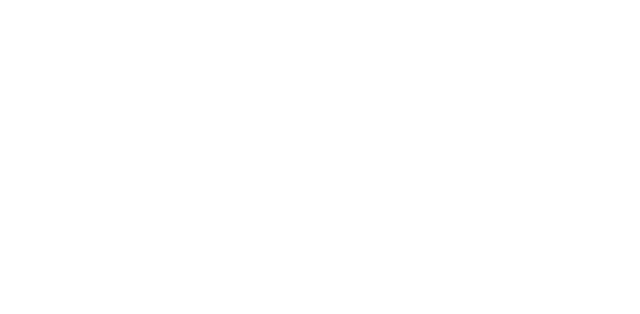
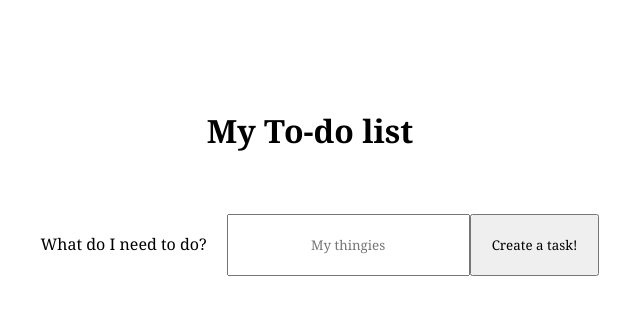
Before and after one commit to AnnaMaPe/202301-w6ch1-anna-marrodan, a React (Create React App) app: page / in a window 1280 px wide. Shown: the top 314 px of the page, without its empty margins (330-970 px from the left). Built offline with nearby package versions, Linux system fonts and the light colour scheme.

Commit message:
Test App component

```diff
--- a/package.json
+++ b/package.json
@@ -15,6 +15,7 @@
     "react-dom": "^18.2.0",
     "react-redux": "^8.0.5",
     "react-scripts": "5.0.1",
+    "styled-components": "^5.3.6",
     "typescript": "^4.9.5",
     "web-vitals": "^2.1.4"
   },
@@ -44,8 +45,9 @@
     ]
   },
   "devDependencies": {
+    "@types/styled-components": "^5.1.26",
+    "husky": "^8.0.0",
     "lint-staged": "^13.1.1",
-    "prettier": "^2.8.4",
-    "husky": "^8.0.0"
+    "prettier": "^2.8.4"
   }
 }
--- a/src/App.css
+++ /dev/null
@@ -1,3 +0,0 @@
-.App {
-  text-align: center;
-}
--- a/src/App.tsx
+++ b/src/App.tsx
@@ -1,9 +1,9 @@
 import React from "react";
 
-import "./App.css";
+import { Layout } from "./components/Layout/Layout";
 
-function App() {
-  return <div></div>;
-}
+const App = () => {
+  return <Layout />;
+};
 
 export default App;
--- a/src/components/Form/Form.tsx
+++ b/src/components/Form/Form.tsx
@@ -1,9 +1,9 @@
 export const Form = (): JSX.Element => {
   return (
-    <section className="form" aria-label="create a task">
+    <form className="form" aria-label="create a task">
       <label htmlFor="todo">What do I need to do?</label>
       <input id="todo" type="text" placeholder="My thingies" />
       <button type="submit">Create a task!</button>
-    </section>
+    </form>
   );
 };
--- a/src/index.css
+++ /dev/null
@@ -1,13 +0,0 @@
-body {
-  margin: 0;
-  font-family: -apple-system, BlinkMacSystemFont, "Segoe UI", "Roboto", "Oxygen",
-    "Ubuntu", "Cantarell", "Fira Sans", "Droid Sans", "Helvetica Neue",
-    sans-serif;
-  -webkit-font-smoothing: antialiased;
-  -moz-osx-font-smoothing: grayscale;
-}
-
-code {
-  font-family: source-code-pro, Menlo, Monaco, Consolas, "Courier New",
-    monospace;
-}
--- a/src/index.tsx
+++ b/src/index.tsx
@@ -4,13 +4,14 @@ import { Provider } from "react-redux";
 import { store } from "./store";
 import App from "./App";
 import reportWebVitals from "./reportWebVitals";
-import "./index.css";
+import GlobalStyles from "./GlobalStyles";
 
 const container = document.getElementById("root")!;
 const root = createRoot(container);
 
 root.render(
   <React.StrictMode>
+    <GlobalStyles />
     <Provider store={store}>
       <App />
     </Provider>
```
Also changed, not shown: 2 other files (tests, documents, lock files or other folders).
